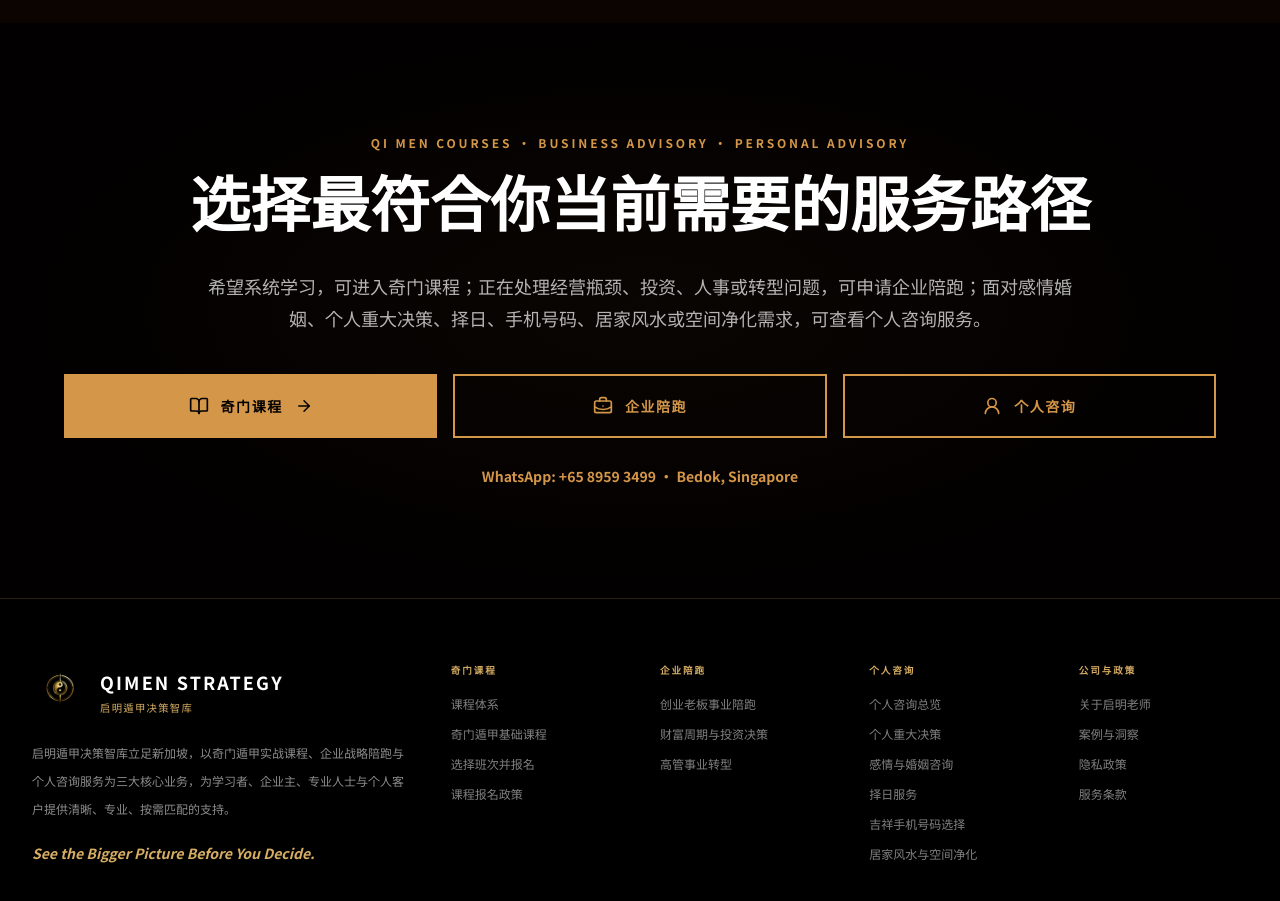
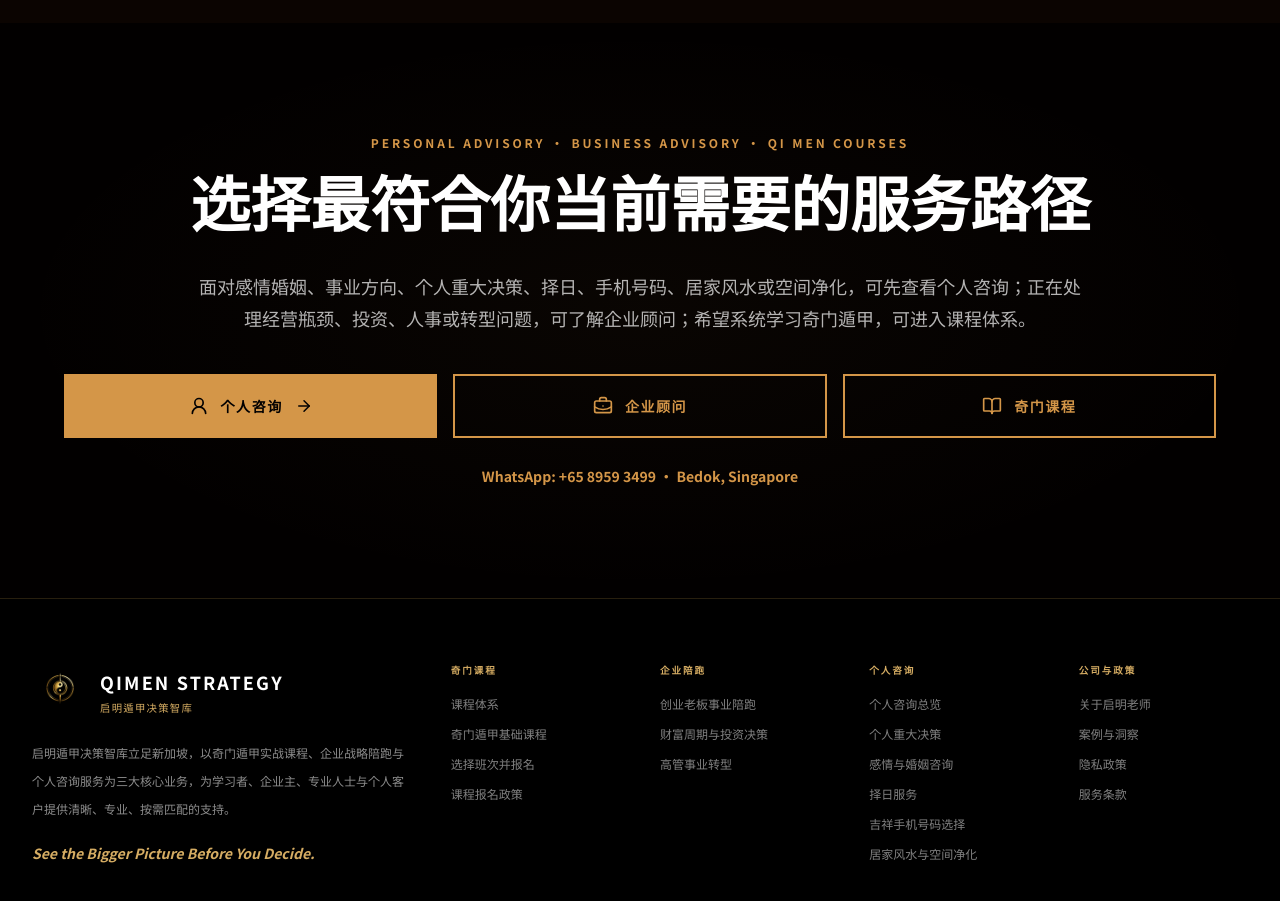
Before and after one commit to BODHIWONG/qmfeng-website, a Next.js app: page / in a window 1280 px wide. Shown: the part 7600-8501 px from the top of the page. Built offline with nearby package versions, Linux system fonts and the light colour scheme.

Commit message:
Prioritize consultation in final CTA

```diff
--- a/components/final-cta.tsx
+++ b/components/final-cta.tsx
@@ -22,7 +22,7 @@ export default function FinalCTA() {
             viewport={{ once: true }}
             className="mb-5 text-xs font-bold uppercase tracking-[0.24em] text-[oklch(0.72_0.12_70)]"
           >
-            Qi Men Courses · Business Advisory · Personal Advisory
+            Personal Advisory · Business Advisory · Qi Men Courses
           </motion.p>
           <motion.h2
             initial={{ opacity: 0, y: 28 }}
@@ -40,8 +40,8 @@ export default function FinalCTA() {
             className="mx-auto mt-6 max-w-4xl text-base leading-8 text-white/70 md:text-lg"
           >
             {t(
-              "希望系统学习，可进入奇门课程；正在处理经营瓶颈、投资、人事或转型问题，可申请企业陪跑；面对感情婚姻、个人重大决策、择日、手机号码、居家风水或空间净化需求，可查看个人咨询服务。",
-              "Choose practical Qi Men education for structured learning, business advisory for high-stakes commercial decisions, or personal advisory for relationships, important life decisions, date selection, mobile number selection, residential Feng Shui and space clearing."
+              "面对感情婚姻、事业方向、个人重大决策、择日、手机号码、居家风水或空间净化，可先查看个人咨询；正在处理经营瓶颈、投资、人事或转型问题，可了解企业顾问；希望系统学习奇门遁甲，可进入课程体系。",
+              "Start with personal advisory for relationships, career and important life decisions; business advisory for high-stakes commercial decisions; or practical Qi Men education for structured learning."
             )}
           </motion.p>
           <motion.div
@@ -51,11 +51,11 @@ export default function FinalCTA() {
             className="mt-10 grid gap-4 md:grid-cols-3"
           >
             <Link
-              href="/courses"
+              href="/personal-advisory"
               className="inline-flex items-center justify-center gap-3 border-2 border-[oklch(0.72_0.12_70)] bg-[oklch(0.72_0.12_70)] px-7 py-5 text-sm font-bold uppercase tracking-[0.11em] text-[oklch(0.06_0.02_60)] transition hover:scale-[1.02]"
             >
-              <BookOpen size={20} />
-              {t("奇门课程", "Qi Men Courses")}
+              <UserRound size={20} />
+              {t("个人咨询", "Personal Advisory")}
               <ArrowRight size={18} />
             </Link>
             <Link
@@ -63,14 +63,14 @@ export default function FinalCTA() {
               className="inline-flex items-center justify-center gap-3 border-2 border-[oklch(0.72_0.12_70)] px-7 py-5 text-sm font-bold uppercase tracking-[0.11em] text-[oklch(0.72_0.12_70)] transition hover:bg-[oklch(0.72_0.12_70)] hover:text-[oklch(0.06_0.02_60)]"
             >
               <BriefcaseBusiness size={20} />
-              {t("企业陪跑", "Business Advisory")}
+              {t("企业顾问", "Business Advisory")}
             </Link>
             <Link
-              href="/personal-advisory"
+              href="/courses"
               className="inline-flex items-center justify-center gap-3 border-2 border-[oklch(0.72_0.12_70)] px-7 py-5 text-sm font-bold uppercase tracking-[0.11em] text-[oklch(0.72_0.12_70)] transition hover:bg-[oklch(0.72_0.12_70)] hover:text-[oklch(0.06_0.02_60)]"
             >
-              <UserRound size={20} />
-              {t("个人咨询", "Personal Advisory")}
+              <BookOpen size={20} />
+              {t("奇门课程", "Qi Men Courses")}
             </Link>
           </motion.div>
           <p className="mt-7 text-sm font-semibold text-[oklch(0.72_0.12_70)]">WhatsApp: +65 8959 3499 · Bedok, Singapore</p>
```
